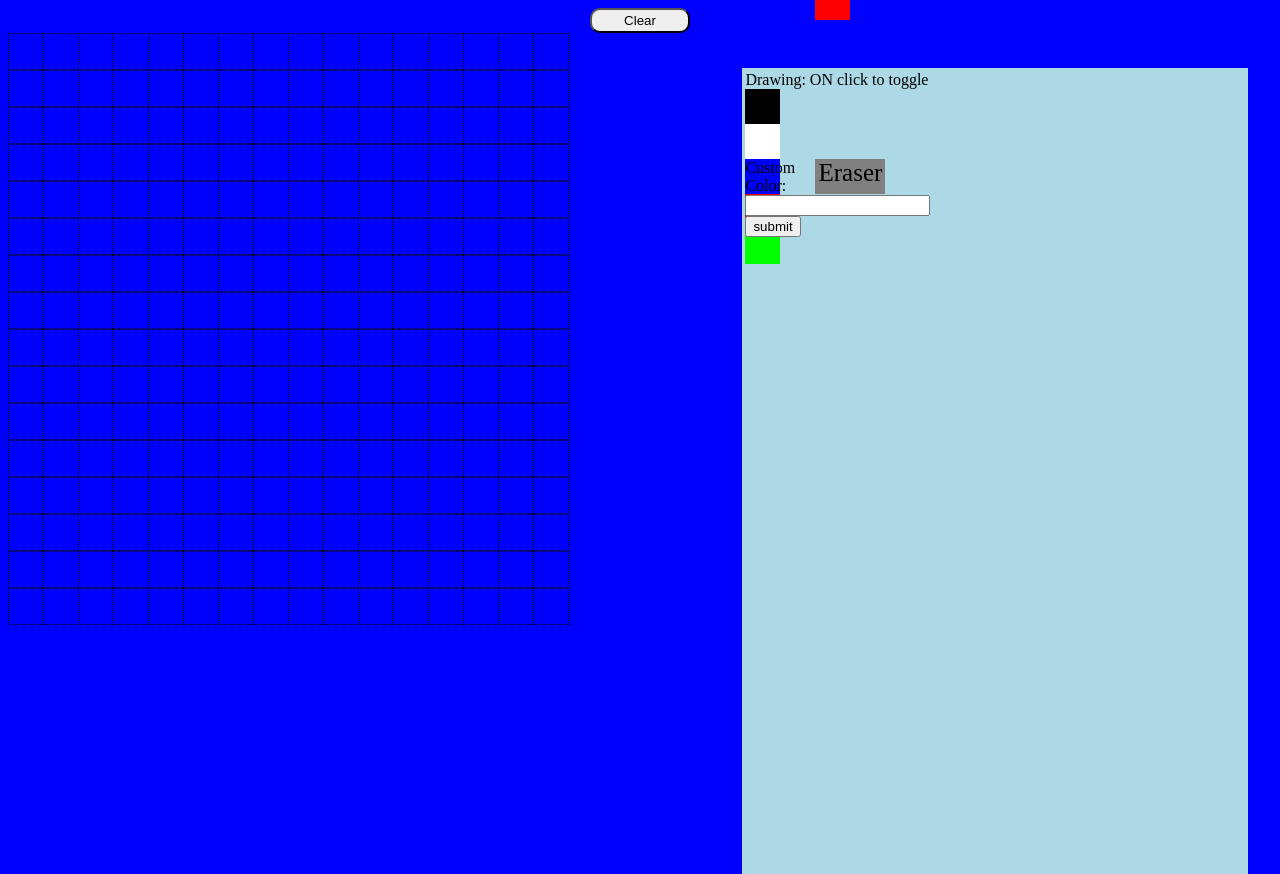
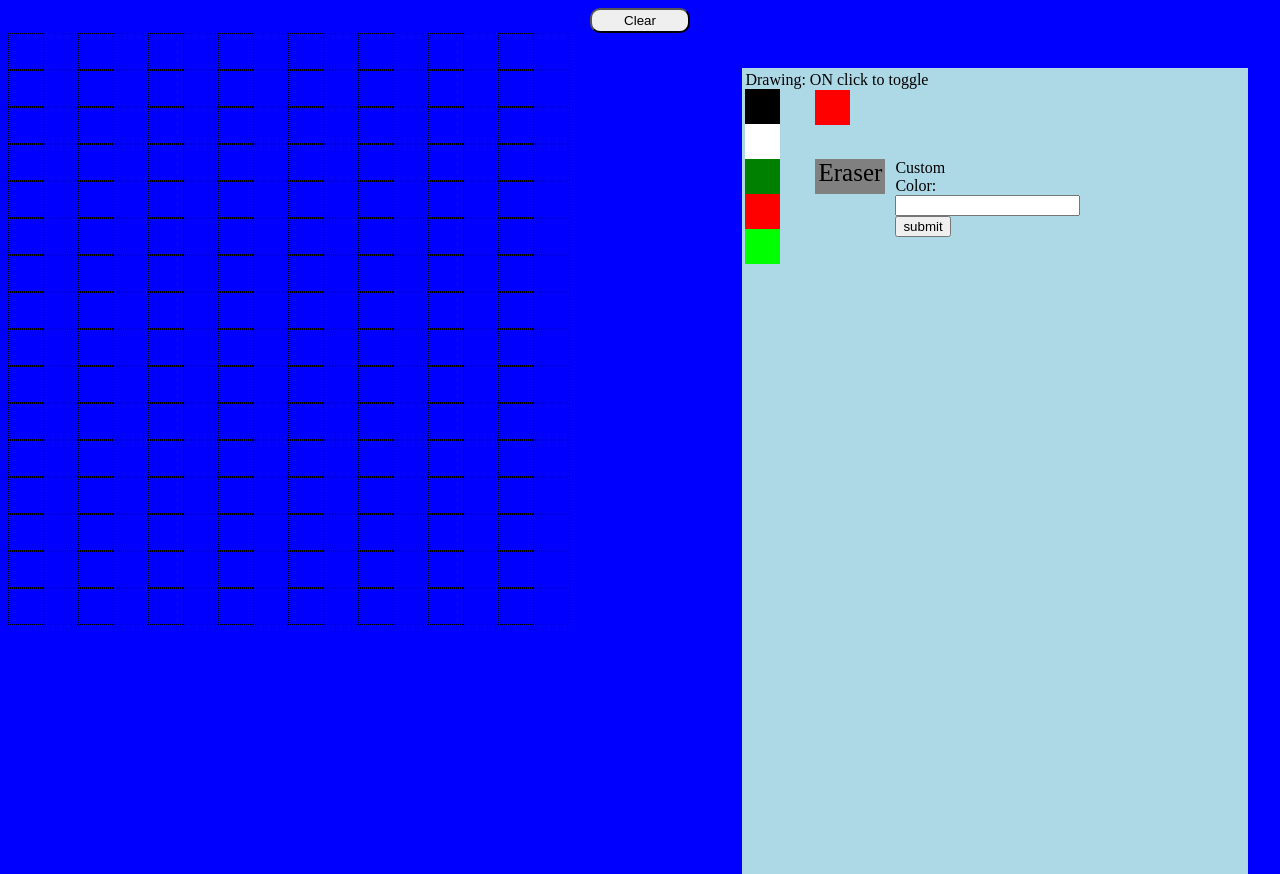
Before and after one commit to 25garcial/etch-a-sketch, a plain HTML site: page index.html in a window 1280 px wide. Drawn offline with Linux system fonts and the light colour scheme.

Commit message:
Update styles.css

```diff
--- a/styles.css
+++ b/styles.css
@@ -42,7 +42,7 @@ body {
 }
 
 .currentColor {
-  transform: translate(70px, -279px);
+  transform: translate(70px, -174px);
   background-color: red;
 }
 
@@ -53,3 +53,8 @@ body {
   font-size: 25px;
   transform: translate(70px, 35px)
 }
+
+.customColor {
+  transform: translate(150px);
+  background-color: transparent;
+}
```
